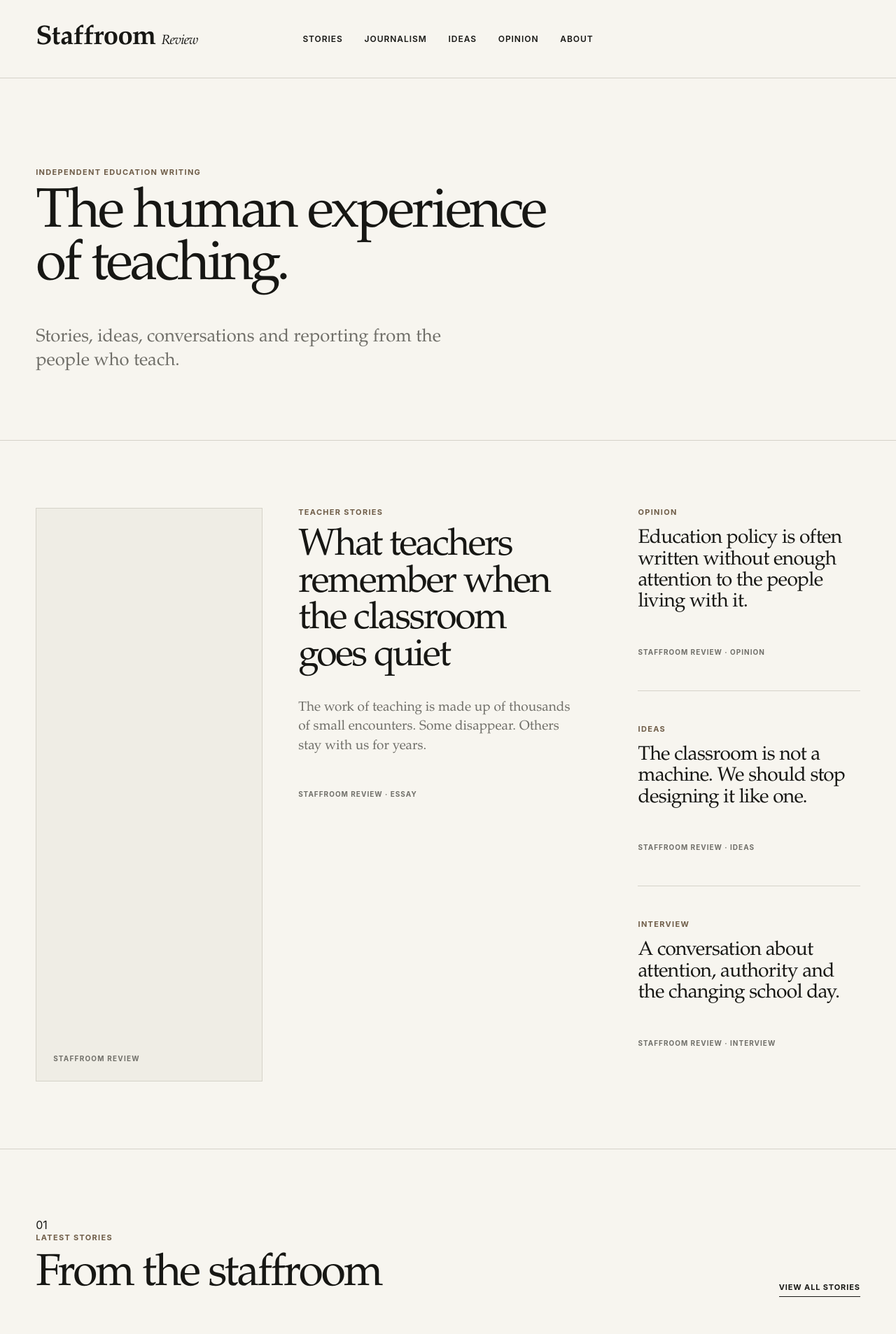
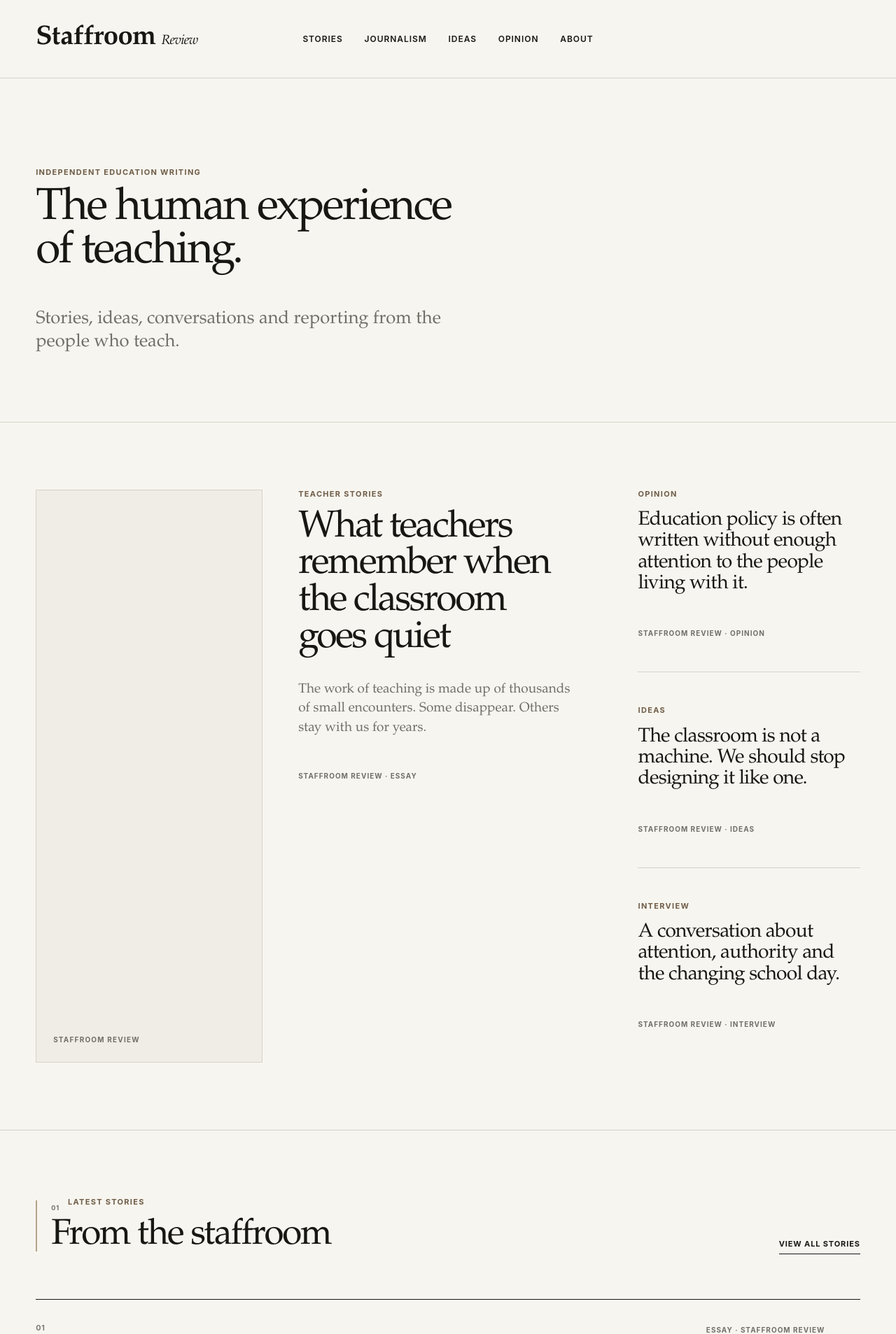
Before and after one commit to staffroom-review/staffroom-website, a Next.js app: page / in a window 1280 px wide. Shown: the top 1907 px of the page at 70% size. Built offline with nearby package versions, Linux system fonts and the light colour scheme.

Commit message:
Enhance globals.css with new styles and variables
Added new CSS variables and styles for section headings and other elements.

```diff
--- a/app/globals.css
+++ b/app/globals.css
@@ -1,10 +1,13 @@
 :root {
   --paper: #f7f5ef;
   --paper-deep: #efede5;
+  --paper-warm: #e7e0d3;
+  --paper-ink: #dedbd1;
   --ink: #171714;
   --muted: #706f69;
   --rule: #d5d2c9;
   --accent: #6f5d48;
+  --accent-soft: #b4a38a;
 
   --serif:
     "Iowan Old Style", "Palatino Linotype", Palatino, "Book Antiqua",
@@ -184,13 +187,47 @@ button {
   text-transform: uppercase;
 }
 
+.section-heading {
+  position: relative;
+  padding-left: 22px;
+}
+
+.section-heading::before {
+  position: absolute;
+  top: 4px;
+  bottom: 4px;
+  left: 0;
+  width: 2px;
+  background: var(--accent-soft);
+  content: "";
+}
+
+.section-heading-meta {
+  display: flex;
+  align-items: center;
+  gap: 12px;
+}
+
+.section-heading-meta .section-label {
+  margin-bottom: var(--space-3);
+}
+
+.section-number {
+  color: var(--muted);
+  font-family: var(--sans);
+  font-size: 9px;
+  font-weight: 700;
+  letter-spacing: 0.1em;
+  line-height: 1;
+}
+
 .section-title {
   margin: 0;
   font-family: var(--serif);
-  font-size: clamp(42px, 5vw, 70px);
+  font-size: clamp(36px, 4vw, 58px);
   font-weight: 500;
-  letter-spacing: -0.045em;
-  line-height: 0.98;
+  letter-spacing: -0.04em;
+  line-height: 1;
 }
 
 /* --------------------------------
@@ -207,13 +244,13 @@ button {
 }
 
 .display-title {
-  max-width: 820px;
+  max-width: 760px;
   margin: 0;
   font-family: var(--serif);
-  font-size: clamp(48px, 6.2vw, 88px);
+  font-size: clamp(44px, 5vw, 72px);
   font-weight: 400;
-  letter-spacing: -0.045em;
-  line-height: 0.94;
+  letter-spacing: -0.04em;
+  line-height: 0.96;
 }
 
 .intro-deck {
@@ -403,6 +440,7 @@ button {
 .voice-feature .story-image-placeholder {
   min-height: 440px;
   margin-bottom: var(--space-5);
+  background: var(--paper-warm);
 }
 
 .voice-feature h3 {
@@ -483,6 +521,7 @@ button {
 
 .idea-card-large {
   min-height: 440px;
+  background: var(--paper-warm);
 }
 
 .idea-card h3 {
@@ -529,6 +568,7 @@ button {
 .dispatch-main .story-image-placeholder {
   min-height: 460px;
   margin-bottom: var(--space-5);
+  background: var(--paper-ink);
 }
 
 .dispatch-main h3 {
```
